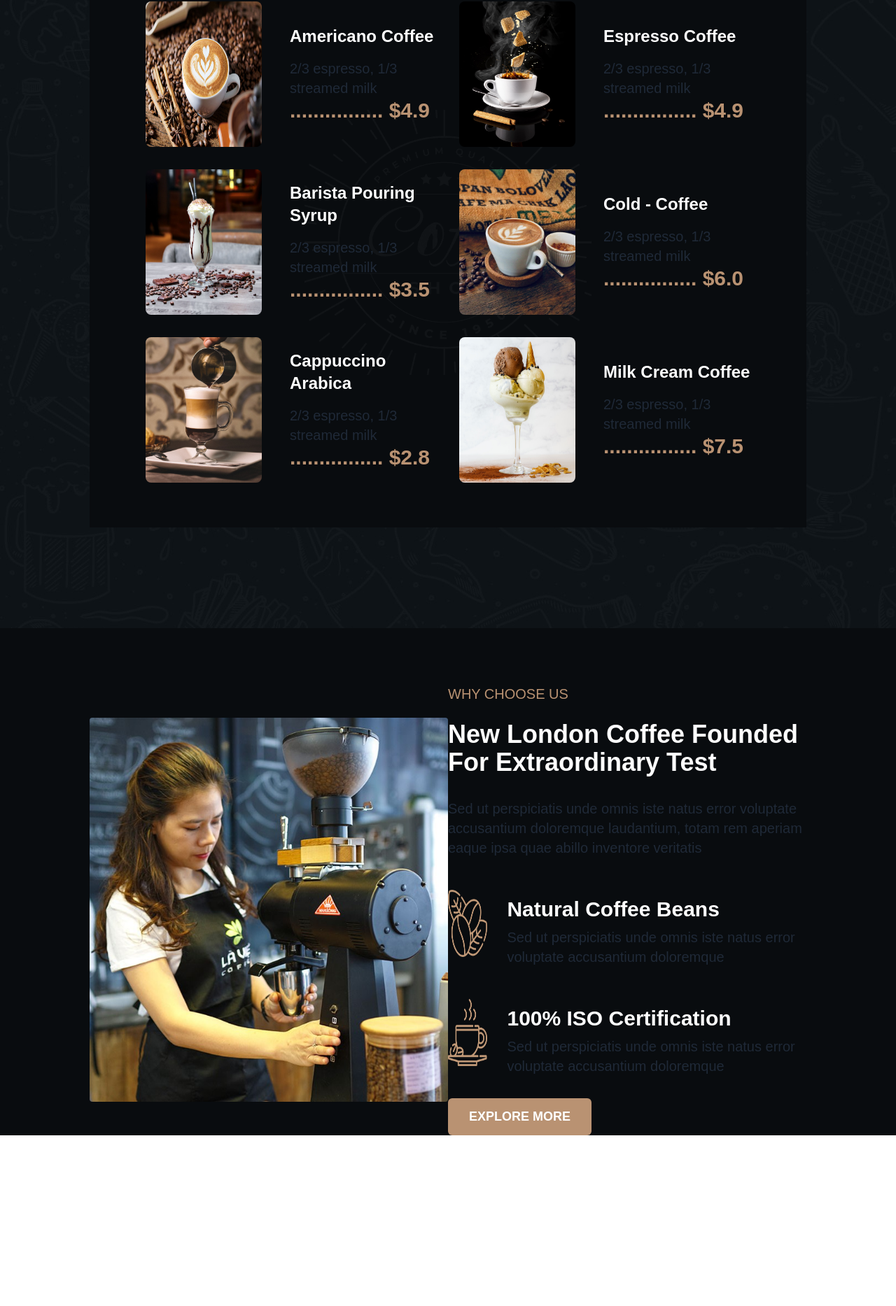
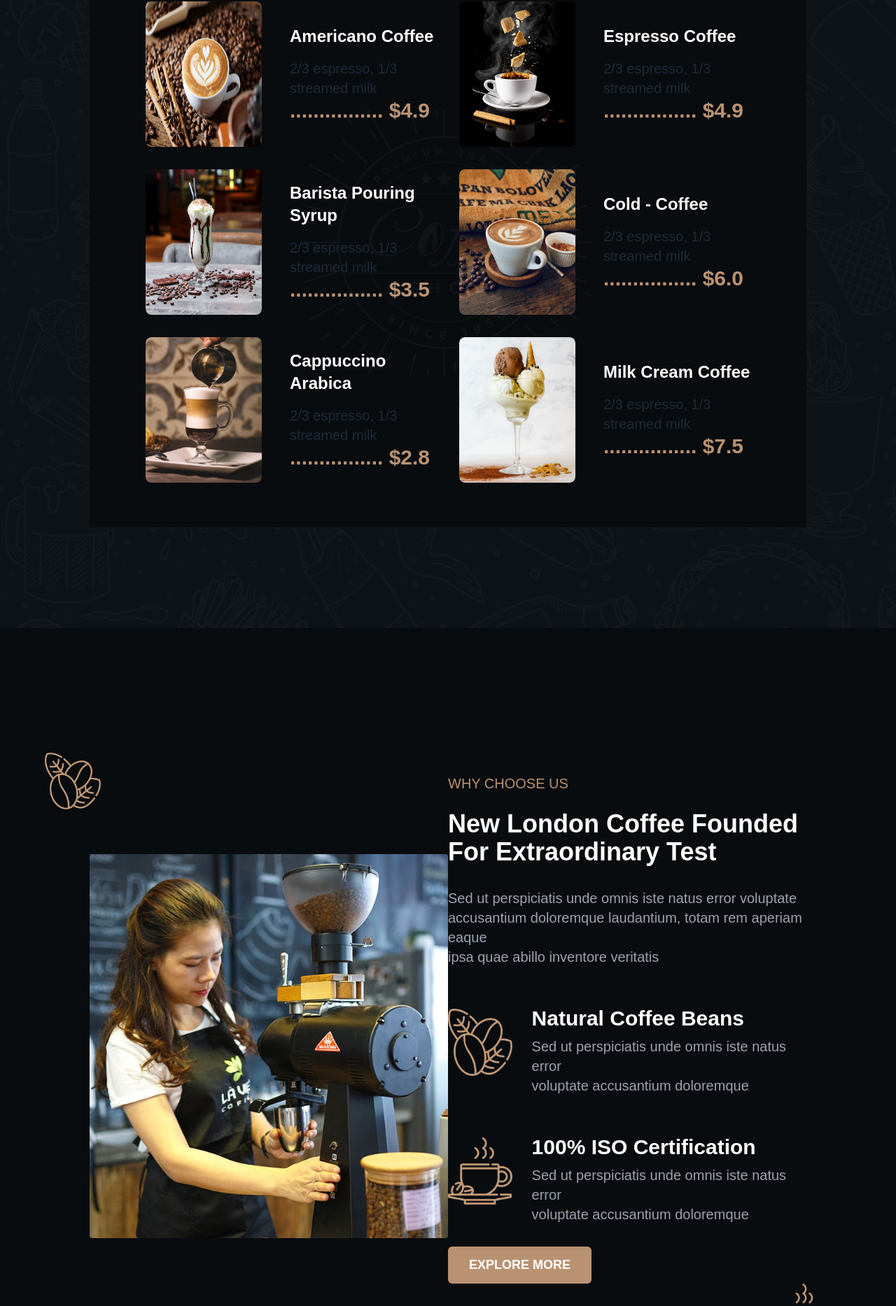
Before and after one commit to ronobir84/kaffen-project, a React (Vite) app: page / in a window 1280 px wide. Shown: the part 2382-4249 px from the top of the page at 70% size. Before the commit the page ends 4005 px from the top, so only its background shows below. Built offline with nearby package versions, Linux system fonts and the light colour scheme.

Commit message:
add the coffee item founded section

```diff
--- /dev/null
+++ b/src/Pages/HomePage/CoffeeItem/CoffeeItem.jsx
@@ -0,0 +1,11 @@
+
+
+const CoffeeItem = () => {
+    return (
+        <div>
+
+        </div>
+    );
+};
+
+export default CoffeeItem;
--- a/src/Pages/HomePage/CoffeeMenu/CoffeeMenu.jsx
+++ b/src/Pages/HomePage/CoffeeMenu/CoffeeMenu.jsx
@@ -19,8 +19,8 @@ const CoffeeMenu = () => {
 
                         {/* fist coffee card */}
                         <div className="flex items-center gap-10">
-                            <div>
-                                <img className="w-56  md:h-52 h-48 rounded-lg" src={img1} alt="" />
+                            <div className="overflow-hidden rounded-lg">
+                                <img className="w-56  md:h-52 h-48 rounded-lg transition ease-in-out delay-150   hover:-translate-y-0 hover:scale-110   duration-700 cursor-pointer" src={img1} alt="" />
                             </div>
                             <div className="space-y-4">
                                 <h1 className="text-2xl font-bold text-white">Americano Coffee</h1>
@@ -32,8 +32,8 @@ const CoffeeMenu = () => {
 
                         {/* second coffee card */}
                         <div className="flex items-center gap-10">
-                            <div>
-                                <img className="w-56   md:h-52 h-48 rounded-lg" src={img2} alt="" />
+                            <div className="overflow-hidden rounded-lg">
+                                <img className="w-56   md:h-52 h-48 rounded-lg transition ease-in-out delay-150   hover:-translate-y-0 hover:scale-110   duration-700 cursor-pointer" src={img2} alt="" />
                             </div>
                             <div className="space-y-4">
                                 <h1 className="text-2xl font-bold text-white">Espresso Coffee</h1>
@@ -44,8 +44,8 @@ const CoffeeMenu = () => {
 
                         {/* third coffee card */}
                         <div className="flex items-center gap-10">
-                            <div>
-                                <img className="w-56 md:h-52 h-48 rounded-lg" src={img3} alt="" />
+                            <div className="overflow-hidden rounded-lg">
+                                <img className="w-56 md:h-52 h-48 rounded-lg transition ease-in-out delay-150   hover:-translate-y-0 hover:scale-110   duration-700 cursor-pointer" src={img3} alt="" />
                             </div>
                             <div className="space-y-4">
                                 <h1 className="text-2xl font-bold text-white">Barista Pouring Syrup</h1>
@@ -57,8 +57,8 @@ const CoffeeMenu = () => {
 
                         {/* four coffee card */}
                         <div className="flex items-center gap-10">
-                            <div>
-                                <img className="w-56 md:h-52 h-48 rounded-lg" src={img4} alt="" />
+                            <div className="overflow-hidden rounded-lg">
+                                <img className="w-56 md:h-52 h-48 rounded-lg transition ease-in-out delay-150   hover:-translate-y-0 hover:scale-110   duration-700 cursor-pointer" src={img4} alt="" />
                             </div>
                             <div className="space-y-4">
                                 <h1 className="text-2xl font-bold text-white">Cold - Coffee</h1>
@@ -69,8 +69,8 @@ const CoffeeMenu = () => {
 
                         {/* five coffee card */}
                         <div className="flex items-center gap-10">
-                            <div>
-                                <img className="w-56 md:h-52 h-48 rounded-lg" src={img5} alt="" />
+                            <div className="overflow-hidden rounded-lg">
+                                <img className="w-56 md:h-52 h-48 rounded-lg transition ease-in-out delay-150   hover:-translate-y-0 hover:scale-110   duration-700 cursor-pointer" src={img5} alt="" />
                             </div>
                             <div className="space-y-4">
                                 <h1 className="text-2xl font-bold text-white">Cappuccino Arabica</h1>
@@ -81,8 +81,8 @@ const CoffeeMenu = () => {
 
                         {/* six coffee card */}
                         <div className="flex items-center gap-10">
-                            <div>
-                                <img className="w-56 md:h-52 h-48 rounded-lg" src={img6} alt="" />
+                            <div className="overflow-hidden rounded-lg">
+                                <img className="w-56 md:h-52 h-48 rounded-lg transition ease-in-out delay-150   hover:-translate-y-0 hover:scale-110   duration-700 cursor-pointer" src={img6} alt="" />
                             </div>
                             <div className="space-y-4">
                                 <h1 className="text-2xl font-bold text-white">Milk Cream Coffee</h1>
--- a/src/Pages/HomePage/FoundedCoffee/FoundedCoffee.jsx
+++ b/src/Pages/HomePage/FoundedCoffee/FoundedCoffee.jsx
@@ -3,22 +3,23 @@ import FoundedCoffee1 from "../../../assets/image/Founded-img-1.png"
 import FoundedCoffee2 from "../../../assets/image/Founded-img-2.png"
 const FoundedCoffee = () => {
     return (
-        <div className="mt-20 md:mx-32">
+        <div className="mt-20 md:mx-32 bg-[#090C0F] py-24">
             <div className="grid grid-cols-1 md:grid-cols-2 items-center">
                 <div>
-                    <img className="rounded " src={FoundedImg} alt="" />
+                    <img className="  relative  md:right-16 bottom-16 w-20" src={FoundedCoffee1} alt="" />
+                    <img className="rounded md:px-0 px-5    " src={FoundedImg} alt="" />
                 </div>
-                <div>
+                <div className=" mt-8 md:px-0 px-5">
                     <p className="text-xl text-[#B99272] font-medium">WHY CHOOSE US</p>
-                    <h2 className="text-4xl text-white font-bold mt-6">New London Coffee Founded For Extraordinary Test</h2>
-                    <p className="text-xl mt-8">Sed ut perspiciatis unde omnis iste natus error voluptate accusantium doloremque laudantium, totam rem aperiam eaque ipsa quae abillo inventore veritatis</p>
+                    <h2 className="md:text-4xl text-3xl text-white font-bold mt-6">New London Coffee Founded For Extraordinary Test</h2>
+                    <p className="text-xl mt-8 text-gray-400">Sed ut perspiciatis unde omnis iste natus error voluptate <br /> accusantium doloremque laudantium, totam rem aperiam eaque <br /> ipsa quae abillo inventore veritatis</p>
                     <div className="flex items-center gap-7 mt-8">
                         <div>
                             <img className="w-24 h-24" src={FoundedCoffee1} alt="" />
                         </div>
                         <div className="mt-6 space-y-2">
                             <h1 className="text-3xl text-white font-bold">Natural Coffee Beans</h1>
-                            <p className="text-xl">Sed ut perspiciatis unde omnis iste natus error voluptate accusantium doloremque</p>
+                            <p className="text-xl text-gray-400">Sed ut perspiciatis unde omnis iste natus error <br /> voluptate accusantium doloremque</p>
                         </div>
                     </div>
                     <div className="flex gap-7 items-center mt-8">
@@ -27,12 +28,14 @@ const FoundedCoffee = () => {
                         </div>
                         <div className="mt-6 space-y-2">
                             <h1 className="text-3xl text-white font-bold">100% ISO Certification</h1>
-                            <p className="text-xl">Sed ut perspiciatis unde omnis iste natus error voluptate accusantium doloremque</p>
+                            <p className="text-xl text-gray-400">Sed ut perspiciatis unde omnis iste natus error <br /> voluptate accusantium doloremque</p>
                         </div>
                     </div>
                     <div className="mt-8">
                         <a href="#" className="custom-btn btn-14  ">explore more</a>
+                        <img className="absolute right-0 md:mr-24 w-20" src={FoundedCoffee2} alt="" />
                     </div>
+
                 </div>
             </div>
         </div>
```
